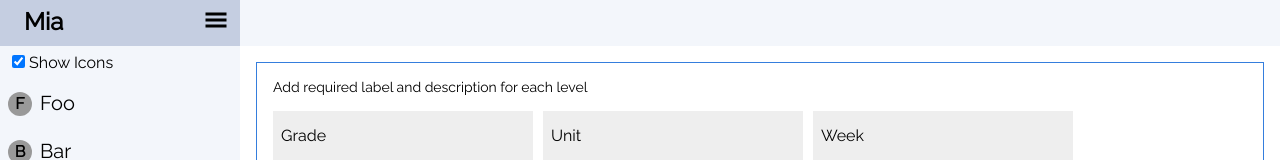
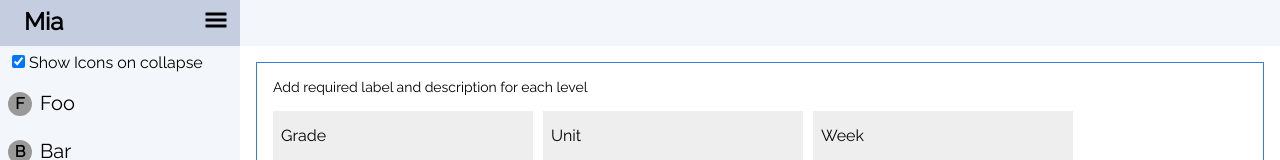
Before and after one commit to aravindgovindan/mia-program-platform, a React (Create React App) app: page / in a window 1280 px wide. Shown: the top 160 px of the page. Built offline with nearby package versions, Linux system fonts and the light colour scheme.

Commit message:
Modify checkbox label and title

```diff
--- a/src/components/NavBar.js
+++ b/src/components/NavBar.js
@@ -14,7 +14,6 @@ function NavBar({ navItems }) {
   }
 
   const toggleIcons = () => {
-    console.log(showIcons)
     setShowIcons(!showIcons)
   }
   return (
@@ -25,7 +24,10 @@ function NavBar({ navItems }) {
           <div className="pointer grow ph1 f3" onClick={toggleOpen}><GiHamburgerMenu /></div>
         </div>
         <div className={`sidenav ${open ? 'open flex flex-column ph2' : 'dn'}`}>
-          <div className="pv2 ph1 f5"><input type='checkbox' checked={showIcons} onChange={toggleIcons}></input> <span>Show Icons</span></div>
+          <div className="pv2 ph1 f5" title="Uncheck to hide navbar completely on collapse">
+            <input type='checkbox' checked={showIcons} onChange={toggleIcons}></input>
+            <span className="pointer" onClick={toggleIcons}> Show Icons on collapse</span>
+          </div>
           {(navItems || []).map(item => <NavItem key={item.label} label={item.label} icon={item.icon} />)}
         </div>
       </> : <>
@@ -34,8 +36,11 @@ function NavBar({ navItems }) {
             {open && <div className="f3 b pl3">Mia</div>}
             <div className="pointer grow ph1 f3" onClick={toggleOpen}><GiHamburgerMenu/></div>
           </div>
-          <div className="ph2 flex flex-column">
-            {open && <div className="pv2 ph1 f5"><input type='checkbox' checked={showIcons} onChange={toggleIcons}></input> <span>Show Icons</span></div>}
+          <div className="ph2 flex flex-column" title="Uncheck to hide navbar completely on collapse">
+            {open && <div className="pv2 ph1 f5">
+              <input type='checkbox' checked={showIcons} onChange={toggleIcons}></input>
+              <span className="pointer" onClick={toggleIcons}> Show Icons on collapse</span>
+            </div>}
             {(navItems || []).map(item => <NavItem key={item.label} label={item.label} icon={item.icon} collapsed={!open} />)}
           </div>
         </div>
```
